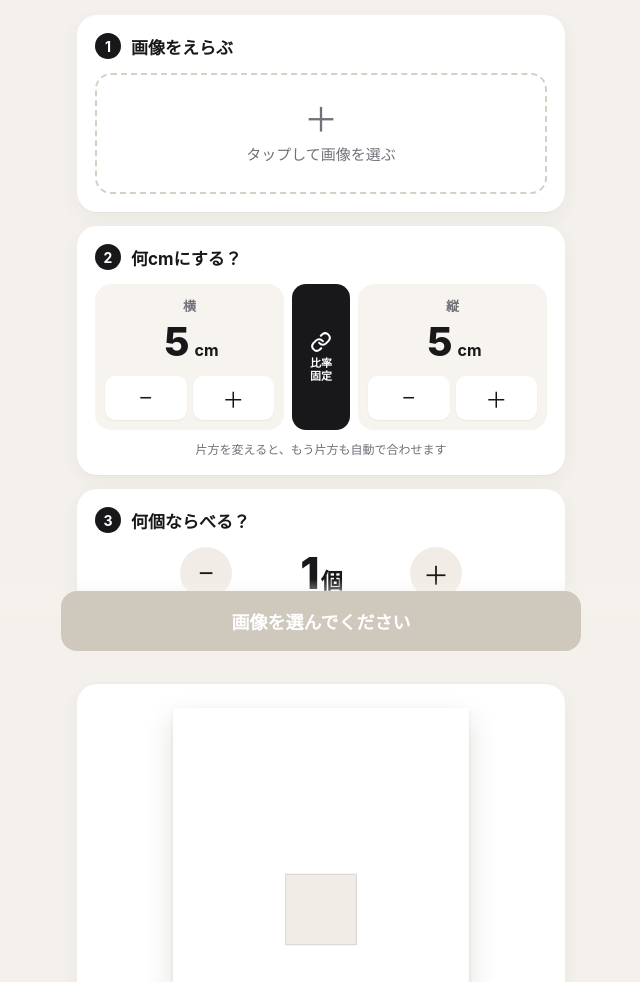
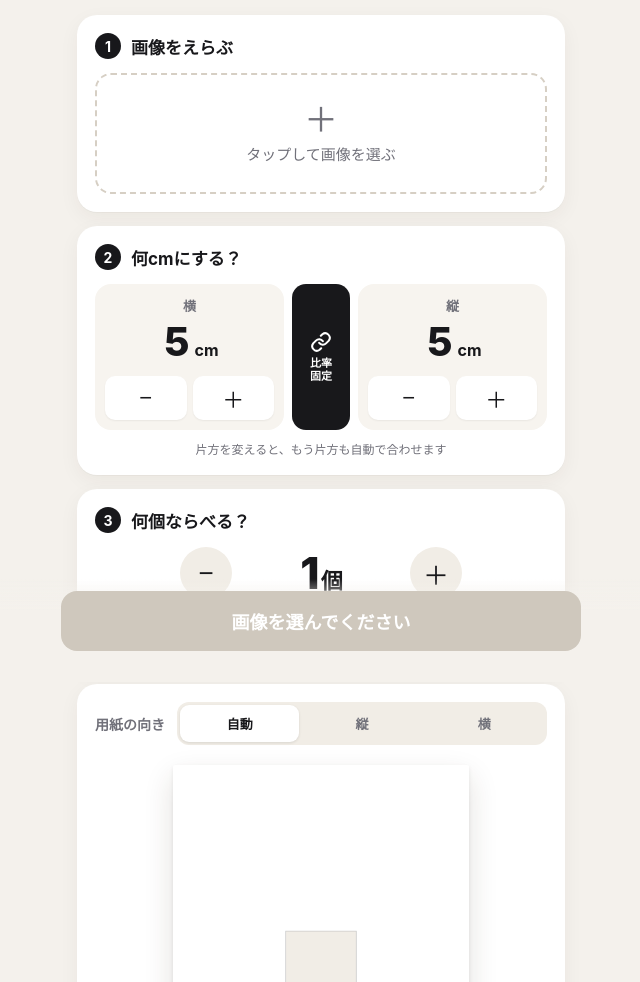
Before and after one commit to fmtjmyymzk-collab/kantan, a plain HTML site: page index.html in a window 1280 px wide. Shown: the part 118-1100 px from the top of the page, without its empty margins (319-959 px from the left). Drawn offline with Linux system fonts and the light colour scheme.

Commit message:
Add files via upload

```diff
--- a/index.html
+++ b/index.html
@@ -66,6 +66,8 @@
   .seg{display:flex;background:#f1ede6;border-radius:12px;padding:3px;gap:3px}
   .seg button{flex:1;border:0;background:transparent;border-radius:9px;padding:9px 2px;font-size:13px;font-weight:700;color:var(--sub);cursor:pointer}
   .seg button.on{background:#fff;color:var(--ink);box-shadow:0 1px 3px rgba(0,0,0,.1)}
+  .orow{display:flex;align-items:center;gap:12px;margin-bottom:14px;font-size:14px;font-weight:700;color:var(--sub)}
+  .orow .seg{flex:1}
   .chips{display:flex;gap:8px;justify-content:center;flex-wrap:wrap}
   .chip{border:0;background:#f1ede6;border-radius:999px;padding:9px 15px;font-size:15px;
     color:var(--ink);cursor:pointer;font-weight:600}
@@ -179,6 +181,13 @@
   </section>
 
   <section class="step">
+    <div class="orow"><span>用紙の向き</span>
+      <div class="seg" id="orient">
+        <button data-v="auto" class="on">自動</button>
+        <button data-v="p">縦</button>
+        <button data-v="l">横</button>
+      </div>
+    </div>
     <div class="sheetwrap"><canvas id="preview"></canvas></div>
     <div class="cap" id="cap"></div>
     <details>
@@ -221,7 +230,7 @@
 (() => {
   const $ = id => document.getElementById(id);
   const MM = 25.4, MARGIN = 8, RULER = 50, RULER_SPACE = 12;
-  let img = null, imgName = "image", wCm = 5, hCm = 5, lock = true, fitMode = "crop", count = 1;
+  let img = null, imgName = "image", wCm = 5, hCm = 5, lock = true, fitMode = "crop", count = 1, orient = "auto";
 
   // 補正値（試し刷りで測った長さ）
   let measured = null;
@@ -246,7 +255,7 @@
     const g = parseFloat($("gap").value);
     // 縦横どちらの向きが多く入るかを自動で選ぶ
     const P = fit(a, b, w, h, g), Ls = fit(b, a, w, h, g);
-    const useL = Ls.max > P.max && count > P.max;
+    const useL = orient === "l" || (orient === "auto" && Ls.max > P.max && count > P.max);
     const [pw, ph] = useL ? [b, a] : [a, b];
     const F = useL ? Ls : P;
     const n = Math.min(count, F.max);
@@ -313,6 +322,7 @@
     $("lock").classList.toggle("on", lock);
     $("lockTxt").innerHTML = lock ? "比率<br>固定" : "自由";
     $("lockHint").textContent = lock ? "片方を変えると、もう片方も自動で合わせます" : "縦と横を別々に決められます";
+    document.querySelectorAll("#orient button").forEach(b => b.classList.toggle("on", b.dataset.v === orient));
     $("fitBox").style.display = mismatch() ? "block" : "none";
     document.querySelectorAll("#fit button").forEach(b => b.classList.toggle("on", b.dataset.v === fitMode));
     $("cnt").innerHTML = `${count}<small>個</small>`;
@@ -463,6 +473,7 @@
   $("hIn").addEventListener("input", e => { const v = parse(e.target.value); if (v > 0) { setH(v); render(); } });
   ["wIn","hIn"].forEach(id => { $(id).addEventListener("focus", e => e.target.select()); $(id).addEventListener("blur", render); });
   $("lock").onclick = () => { lock = !lock; if (lock) setW(wCm); render(); };
+  document.querySelectorAll("#orient button").forEach(b => b.onclick = () => { orient = b.dataset.v; render(); });
   document.querySelectorAll("#fit button").forEach(b => b.onclick = () => { fitMode = b.dataset.v; render(); });
   document.querySelectorAll("[data-c]").forEach(b => b.onclick = () => { count = Math.max(1, count + parseInt(b.dataset.c)); render(); });
   $("max").onclick = () => { count = 999; const Lo = layout(); count = Math.max(1, Lo.max); render(); };
```
